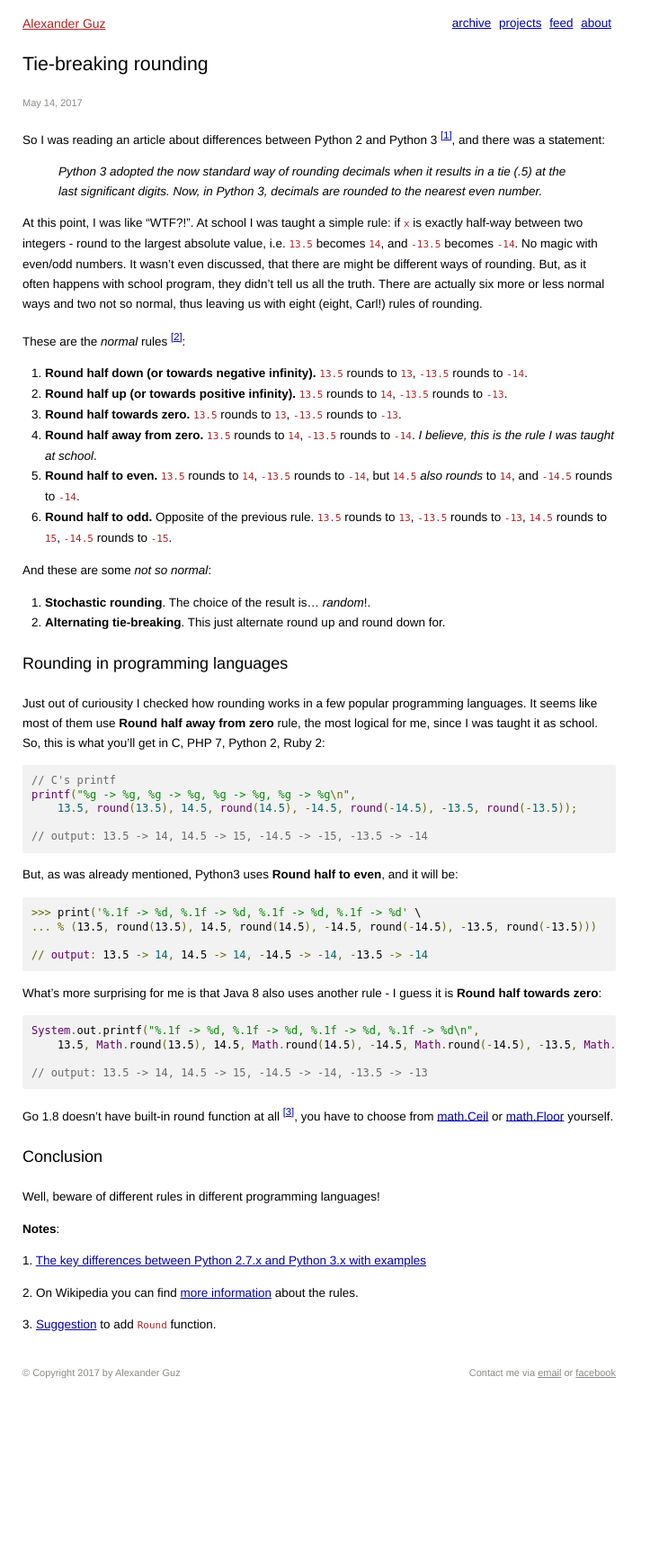
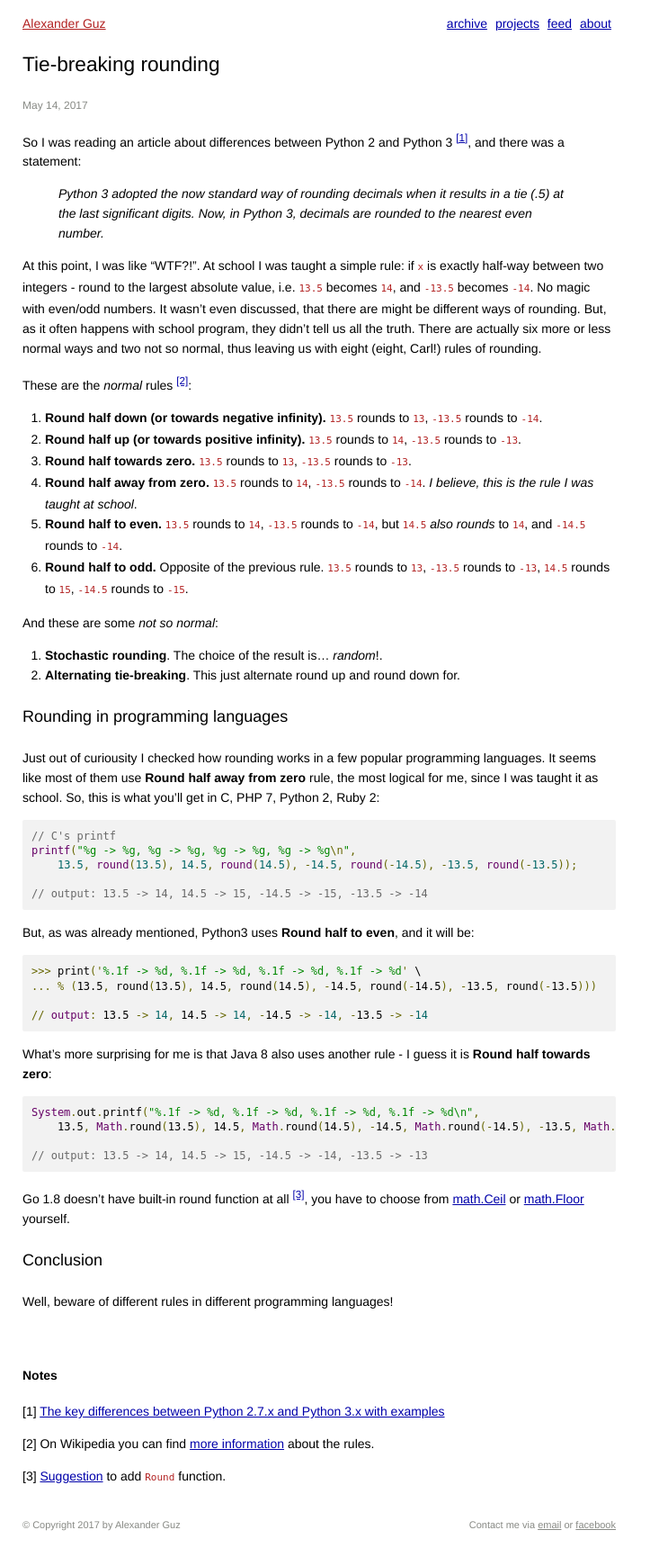
Before and after one commit to kalimatas/kalimatas.github.com, a Jekyll site: the page built from _posts/2017-05-14-tie-breaking-rounding.markdown, in a window 1280 px wide. Shown: the whole page at 90% size, without its empty margins (0-723 px from the left). Built offline with Jekyll 4.4.1, drawn with Linux system fonts in a browser that asks for light colours; before the commit the page ends 1561 px from its top, so only the background shows below that.

Commit message:
Some styles

```diff
--- a/_posts/2017-06-14-tie-breaking-rounding.markdown
+++ b/_posts/2017-05-14-tie-breaking-rounding.markdown
@@ -60,10 +60,10 @@
 
 Well, beware of different rules in different programming languages!
 
-**Notes**:
+<h4 class="notes">Notes</h4>
 
-1.<a name="1"></a> [The key differences between Python 2.7.x and Python 3.x with examples](http://sebastianraschka.com/Articles/2014_python_2_3_key_diff.html#bankers-rounding)
+[1] <a name="1"></a> [The key differences between Python 2.7.x and Python 3.x with examples](http://sebastianraschka.com/Articles/2014_python_2_3_key_diff.html#bankers-rounding)
 
-2.<a name="2"></a> On Wikipedia you can find [more information](https://en.wikipedia.org/wiki/Rounding#Tie-breaking) about the rules.
+[2] <a name="2"></a> On Wikipedia you can find [more information](https://en.wikipedia.org/wiki/Rounding#Tie-breaking) about the rules.
 
-3.<a name="3"></a> [Suggestion](https://github.com/golang/go/issues/4594) to add `Round` function.
+[3] <a name="3"></a> [Suggestion](https://github.com/golang/go/issues/4594) to add `Round` function.
--- a/_posts/2017-05-31-gracefully-exit-server-in-go.markdown
+++ b/_posts/2017-05-31-gracefully-exit-server-in-go.markdown
@@ -280,7 +280,6 @@ func main() {
 }
 {% endhighlight %}
 
+<h4 class="notes">Notes</h4>
 
-**Notes**:
-
-1.<a name="1"></a> [Channel Axioms](https://dave.cheney.net/2014/03/19/channel-axioms)
+[1] <a name="1"></a> [Channel Axioms](https://dave.cheney.net/2014/03/19/channel-axioms)
--- a/static/css/style.css
+++ b/static/css/style.css
@@ -1,6 +1,6 @@
 /* general */
 * { box-sizing: border-box; -webkit-box-sizing: border-box; -moz-box-sizing: border-box; }
-body { font-family: Helvetica, sans-serif; font-size: 13.5px; line-height: 22px; margin: 0; padding: 0; color: black; }
+body { font-family: Helvetica, sans-serif; font-size: 14px; line-height: 22px; margin: 0; padding: 0; color: black; }
 
 /* links */
 a { color: #00a; }
@@ -8,8 +8,8 @@ a:hover { color: black; }
 
 /* headings */
 h1, h3 { color: black; }
-h1 { font-size: 16pt; font-weight: 400; }
-h3 { font-size: 13.5pt; margin-top: 23px; margin-bottom: 23px; font-weight: 500; }
+h1 { font-size: 17pt; font-weight: 500; }
+h3 { font-size: 13.5pt; margin-top: 24px; margin-bottom: 24px; font-weight: 500; }
 
 /* layout */
 section.container { padding-top: 15px; margin: 0 0 0 25px; width: 660px; }
@@ -41,11 +41,10 @@ section.copyright { float: left; }
 section.contact { float: right; }
 
 /* article */
-time { font-size: 11px; color: #888a85; }
-
+time { font-size: 12px; color: #888a85; }
 blockquote { font-style: italic; }
-
 article ul, ol { padding-left: 25px; }
+article h4.notes { margin-top: 60px; }
 
 /* archive, not found */
 ul.list_archive, ul.not_found_list { list-style-type: disc; padding-left: 40px; }
```
